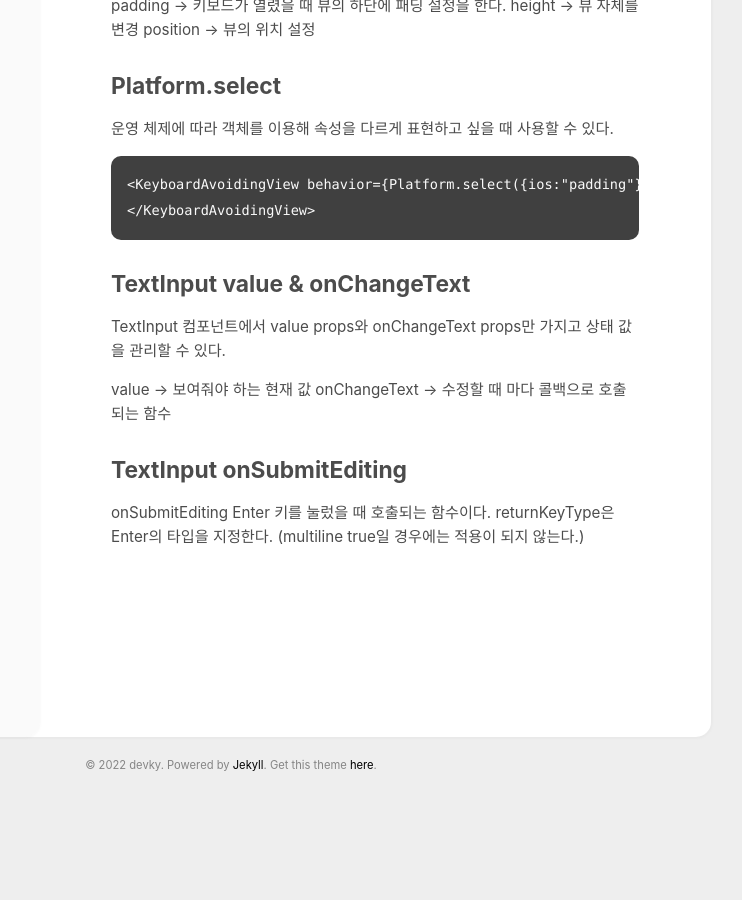
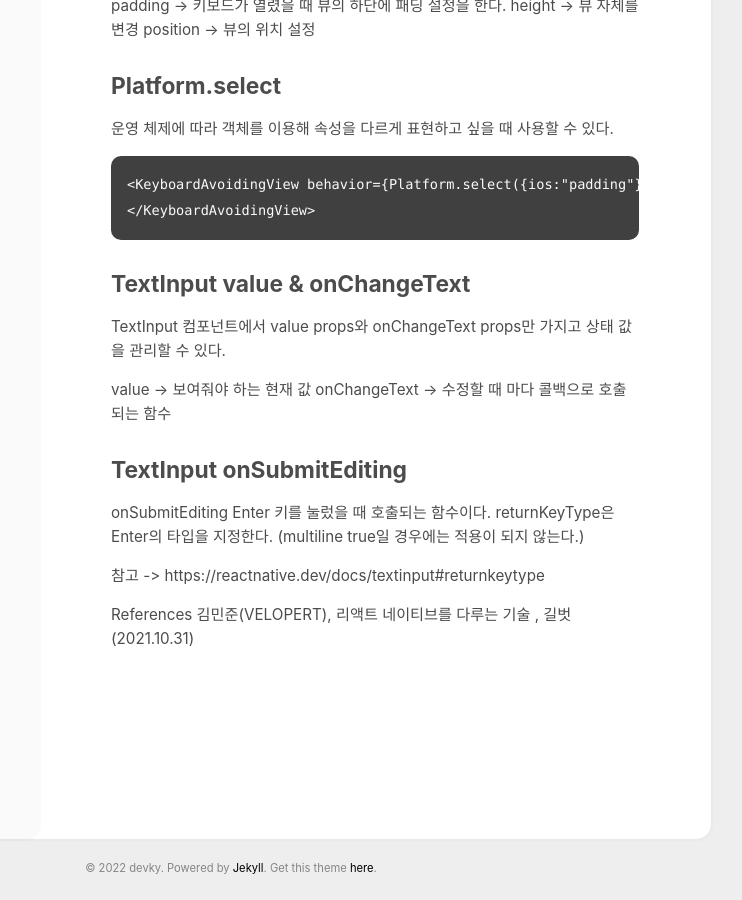
Before and after one commit to kyday/kyday.github.io, a Jekyll site: the page built from _posts/2022-02-16-리액트 네이티브를 다루는 기술#1.md, in a window 1280 px wide and 900 px high, scrolled down 1198 px. Shown: the whole window, without its empty margins (409-1151 px from the left). Built offline with Jekyll 4.4.1, drawn with Linux system fonts in a browser that asks for light colours; before the commit the page ends 1996 px from its top, so only the background shows below that; some of the changed text lies outside the part shown.

Commit message:
리액트 네이티브 정리#1 제목 변경

```diff
--- a/_posts/2022-02-16-리액트 네이티브를 다루는 기술#1.md
+++ b/_posts/2022-02-16-리액트 네이티브를 다루는 기술#1.md
@@ -1,5 +1,5 @@
 ---
-title: React Native?
+title: 리액트 네이티브를 다루는 기술#1
 categories: [dev]
 comments: true
 ---
@@ -64,3 +64,8 @@ onChangeText -> 수정할 때 마다 콜백으로 호출되는 함수
 
 onSubmitEditing Enter 키를 눌렀을 때 호출되는 함수이다.
 returnKeyType은 Enter의 타입을 지정한다. (multiline true일 경우에는 적용이 되지 않는다.)
+
+참고 -> https://reactnative.dev/docs/textinput#returnkeytype
+
+References
+김민준(VELOPERT), 리액트 네이티브를 다루는 기술 , 길벗(2021.10.31)
```
